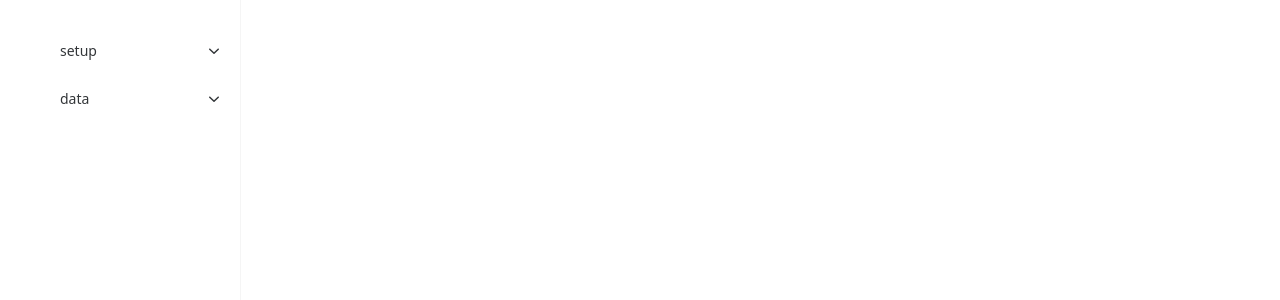
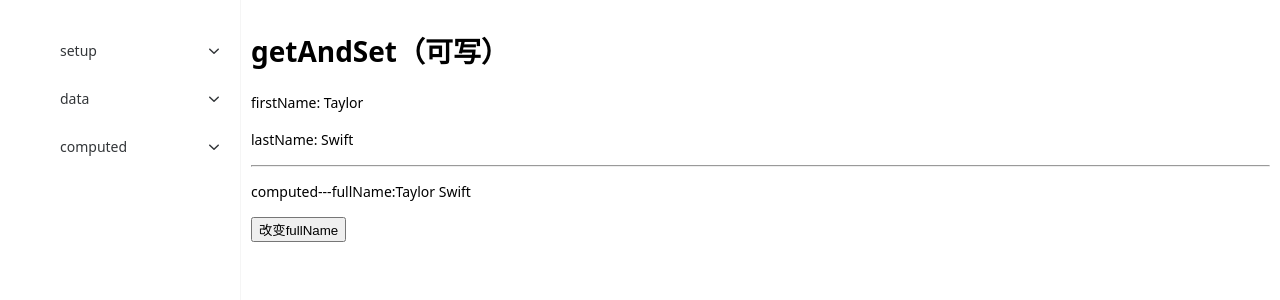
Before and after one commit to zqhexor/vue2-to-vue3, a Vue app: page /computed/getAndSet in a window 1280 px wide. Before the commit this address had no page. Shown: the top 300 px of the page. Built offline with nearby package versions, Linux system fonts and the light colour scheme; the HTML template or start-up script is replaced by a standard one.

Commit message:
@HexOr computed

```diff
--- a/src/router/index.js
+++ b/src/router/index.js
@@ -70,6 +70,32 @@ const routes = [
         }
       }
     ]
+  },
+  {
+    path: '/computed',
+    name: 'computed',
+    component: Home,
+    meta: {
+      title: 'computed'
+    },
+    children: [
+      {
+        path: 'getter',
+        name: 'Getter',
+        component: () => import(/* webpackChunkName: "Getter" */ '../views/computed/Getter'),
+        meta: {
+          title: 'getter函数（只读）'
+        }
+      },
+      {
+        path: 'getAndSet',
+        name: 'GetAndSet',
+        component: () => import(/* webpackChunkName: "GetAndSet" */ '../views/computed/GetAndSet'),
+        meta: {
+          title: 'getAndSet（可写）'
+        }
+      }
+    ]
   }
 ]
 
--- /dev/null
+++ b/src/views/computed/GetAndSet.vue
@@ -0,0 +1,28 @@
+<template>
+  <p>firstName: {{firstName}} </p>
+  <p>lastName: {{lastName}} </p>
+  <hr>
+  <p>computed---fullName:{{fullName}}</p>
+  <button @click="changeFullName">改变fullName</button>
+</template>
+
+<script setup>
+  import { ref, computed } from 'vue'
+
+  const firstName = ref('Taylor')
+  const lastName = ref('Swift')
+  const fullName = computed({
+    get: () => firstName.value + ' ' + lastName.value,
+    set: (val) => {
+     const name = val.split(' ')
+      firstName.value = name[0]
+      lastName.value = name[1]
+    }
+  })
+  console.log(fullName.value) // Taylor Swift
+
+  function changeFullName() {
+    fullName.value =  'Taylor Momsen'
+  }
+
+</script>
--- /dev/null
+++ b/src/views/computed/Getter.vue
@@ -0,0 +1,21 @@
+<template>
+  <p>firstName: {{firstName}} </p>
+  <p>lastName: {{lastName}} </p>
+  <hr>
+  <p>computed---fullName:{{fullName}}</p>
+  <button @click="changeFullName">改变fullName</button>
+</template>
+
+<script setup>
+  import { ref, computed } from 'vue'
+
+  const firstName = ref('Taylor')
+  const lastName = ref('Swift')
+  const fullName = computed(() => firstName.value + ' ' + lastName.value)
+  console.log(fullName.value) // Taylor Swift
+
+  function changeFullName() {
+    fullName.value =  'Taylor Momsen' // 错误
+  }
+
+</script>
```
Also changed, not shown: .eslintrc.js.
